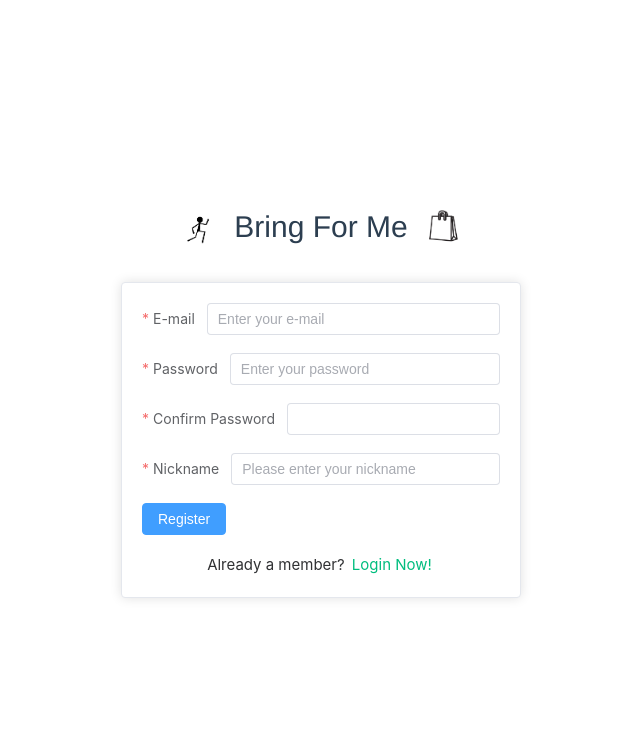
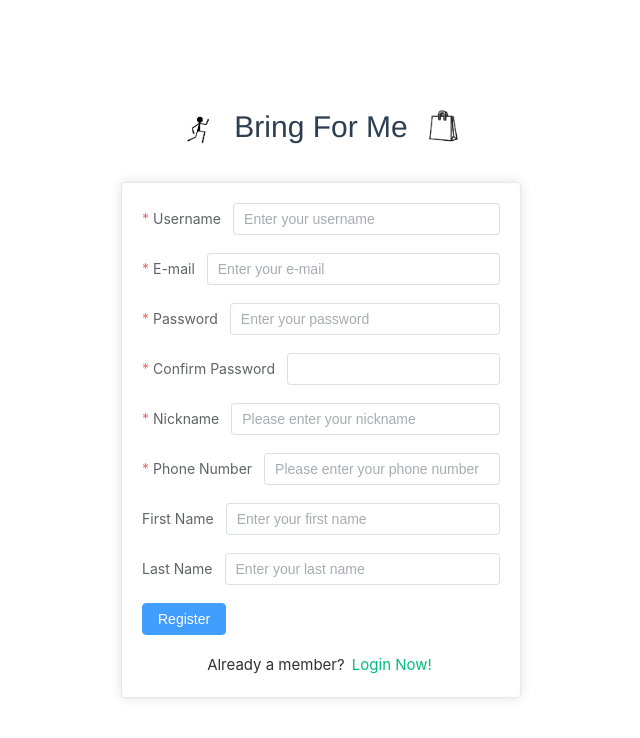
Before and after one commit to Rys1amNXxx/BringForMe, a Vue app: page /register in a window 1280 px wide. Shown: the top 738 px of the page, without its empty margins (319-959 px from the left). Built offline with nearby package versions, Linux system fonts and the light colour scheme.

Commit message:
添加注册组件的用户名、电话号码、名字和姓氏字段，更新表单验证规则和处理逻辑

```diff
--- a/src/components/LoginComponent.vue
+++ b/src/components/LoginComponent.vue
@@ -92,7 +92,6 @@ function handleLogin() {
   })
 }
 
-
 </script>
 
 <style scoped>
--- a/src/components/MessagesComponent.vue
+++ b/src/components/MessagesComponent.vue
@@ -115,7 +115,6 @@ function sendMessage() {
   })
 }
 
-
 function scrollToBottom() {
   const el = chatMessagesRef.value
   if (el) {
--- a/src/components/ProfileComponent.vue
+++ b/src/components/ProfileComponent.vue
@@ -1,5 +1,4 @@
 <template>
-
   <div class="profile-page">
     <h2 style="font-family: 'Franklin Gothic Medium', 'Arial Narrow', Arial, sans-serif;">My Profile</h2>
     <el-card class="profile-card" shadow="hover">
--- a/src/components/RegisterComponent.vue
+++ b/src/components/RegisterComponent.vue
@@ -7,9 +7,11 @@
       <img src="@/assets/shopping-bag-icon.png" alt="Shopping Bag" class="bag-icon" />
     </div>
 
-
     <el-card class="register-card">
       <el-form :model="registerForm" :rules="rules" ref="registerFormRef">
+        <el-form-item label="Username" prop="username">
+          <el-input v-model="registerForm.username" placeholder="Enter your username"></el-input>
+        </el-form-item>
         <el-form-item label="E-mail" prop="email">
           <el-input v-model="registerForm.email" placeholder="Enter your e-mail"></el-input>
         </el-form-item>
@@ -22,6 +24,15 @@
         </el-form-item>
         <el-form-item label="Nickname" prop="nickname">
           <el-input v-model="registerForm.nickname" placeholder="Please enter your nickname"></el-input>
+        </el-form-item>
+        <el-form-item label="Phone Number" prop="phoneNumber">
+          <el-input v-model="registerForm.phoneNumber" placeholder="Please enter your phone number"></el-input>
+        </el-form-item>
+        <el-form-item label="First Name">
+          <el-input v-model="registerForm.firstname" placeholder="Enter your first name"></el-input>
+        </el-form-item>
+        <el-form-item label="Last Name">
+          <el-input v-model="registerForm.lastname" placeholder="Enter your last name"></el-input>
         </el-form-item>
         <el-form-item>
           <el-button type="primary" @click="handleRegister">Register</el-button>
@@ -42,21 +53,28 @@ import axios from 'axios'
 
 const router = useRouter()
 const registerForm = reactive({
+  username: '',
   email: '',
   password: '',
   confirmPassword: '',
-  nickname: ''
+  nickname: '',
+  phoneNumber: '',
+  firstname: '',
+  lastname: ''
 })
 
 const registerFormRef = ref(null)
 
 const rules = {
+  username: [
+    { required: true, message: 'Please enter your username', trigger: 'blur' }
+  ],
   email: [
-    { required: true, message: 'Enter your e-mail', trigger: 'blur' },
-    { type: 'email', message: 'Enter a valid e-mail', trigger: 'blur' }
+    { required: true, message: 'Please enter your e-mail', trigger: 'blur' },
+    { type: 'email', message: 'Please enter a valid e-mail', trigger: 'blur' }
   ],
   password: [
-    { required: true, message: 'Enter your password', trigger: 'blur' },
+    { required: true, message: 'Please enter your password', trigger: 'blur' },
     { min: 6, message: 'Password must be at least 6 characters', trigger: 'blur' }
   ],
   confirmPassword: [
@@ -73,18 +91,27 @@ const rules = {
   ],
   nickname: [
     { required: true, message: 'Please enter your nickname', trigger: 'blur' }
+  ],
+  phoneNumber: [
+    { required: true, message: 'Please enter your phone number', trigger: 'blur' }
   ]
+
 }
 
 function handleRegister() {
   registerFormRef.value.validate((valid) => {
     if (valid) {
       const registrationData = {
+        username: registerForm.username,
         email: registerForm.email,
         password: registerForm.password,
-        nickname: registerForm.nickname
+        confirm_password: registerForm.confirmPassword,
+        nickname: registerForm.nickname,
+        phone: registerForm.phoneNumber,
+        firs_tname: registerForm.firstname,
+        last_name: registerForm.lastname
       }
-      axios.post('http://localhost:8000/user/register', registrationData
+      axios.post('http://localhost:8000/api/v1/user/register/', registrationData
         , {
           headers: {
             'Content-Type': 'application/json'
@@ -112,10 +139,14 @@ function handleRegister() {
 }
 
 function resetForm() {
+  registerForm.username = ''
   registerForm.email = ''
   registerForm.password = ''
   registerForm.confirmPassword = ''
   registerForm.nickname = ''
+  registerForm.phoneNumber = ''
+  registerForm.firstname = ''
+  registerForm.lastname = ''
 }
 
 </script>
```
Also changed, not shown: src/assets/HomeLayout.css (added).
